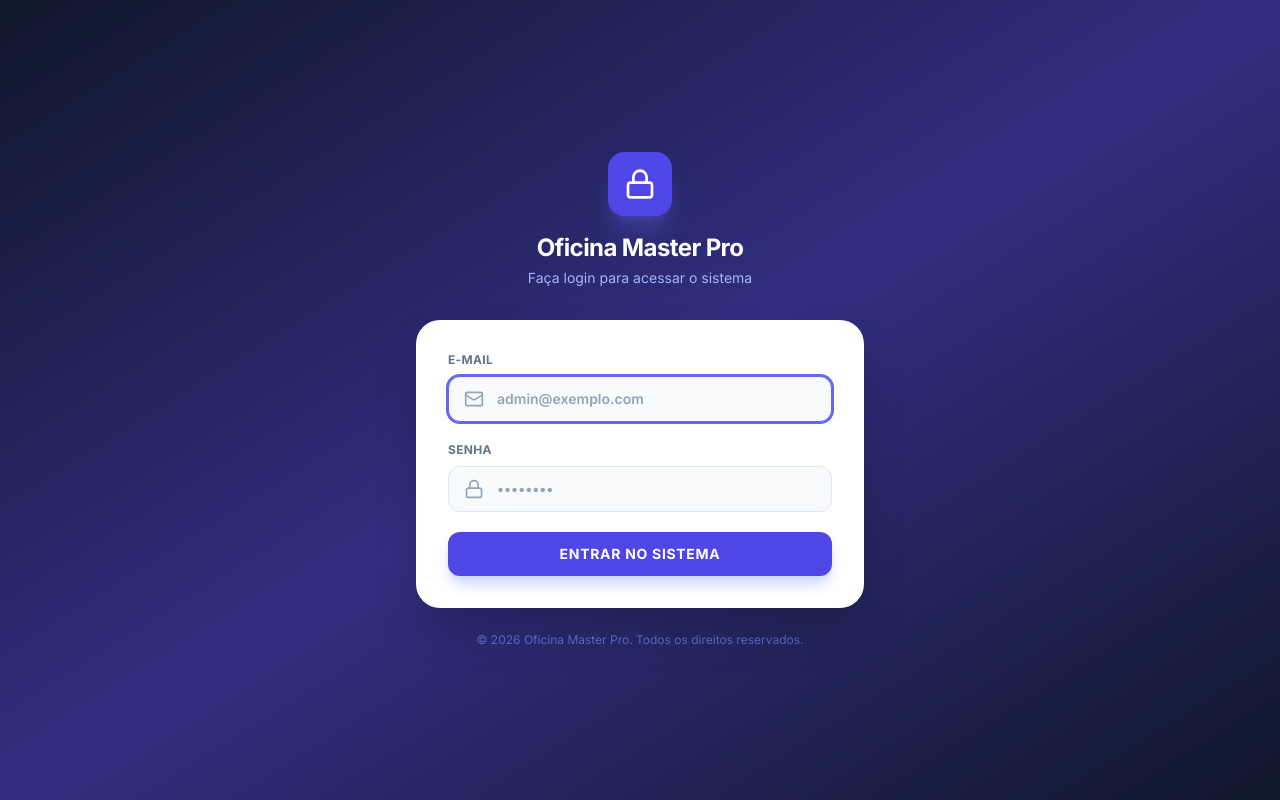
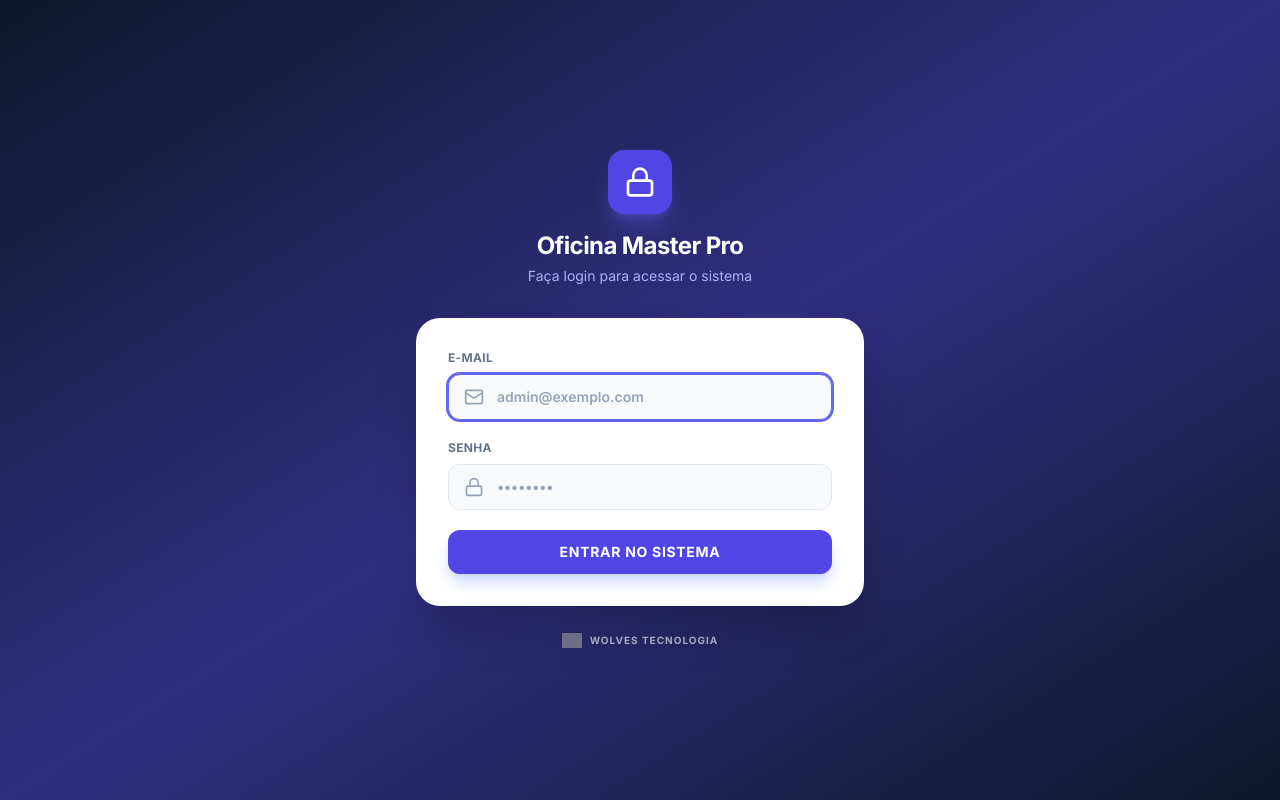
Before and after one commit to williambmxer-sketch/kell, a React (Vite) app: page / in a window 1280 px wide. Built offline with nearby package versions, Linux system fonts and the light colour scheme; no server answers; the database is empty; grey boxes are pictures that could not be loaded.

Commit message:
Add Wolves logo and text to Login footer

```diff
--- a/components/Login.tsx
+++ b/components/Login.tsx
@@ -130,9 +130,10 @@ const Login: React.FC<LoginProps> = ({ onSuccess }) => {
                 </div>
 
                 {/* Footer */}
-                <p className="text-center text-indigo-400/60 text-xs mt-6">
-                    © 2026 {companyName}. Todos os direitos reservados.
-                </p>
+                <div className="flex items-center justify-center gap-2 mt-6 opacity-60">
+                    <img src="/WOLVES1.png" alt="Wolves Tecnologia" className="w-5 h-5 rounded object-contain" />
+                    <span className="text-white text-[10px] font-bold tracking-widest uppercase">WOLVES tecnologia</span>
+                </div>
             </div>
         </div>
     );
```
Also changed, not shown: 1 other file (tests, documents, lock files or other folders).
